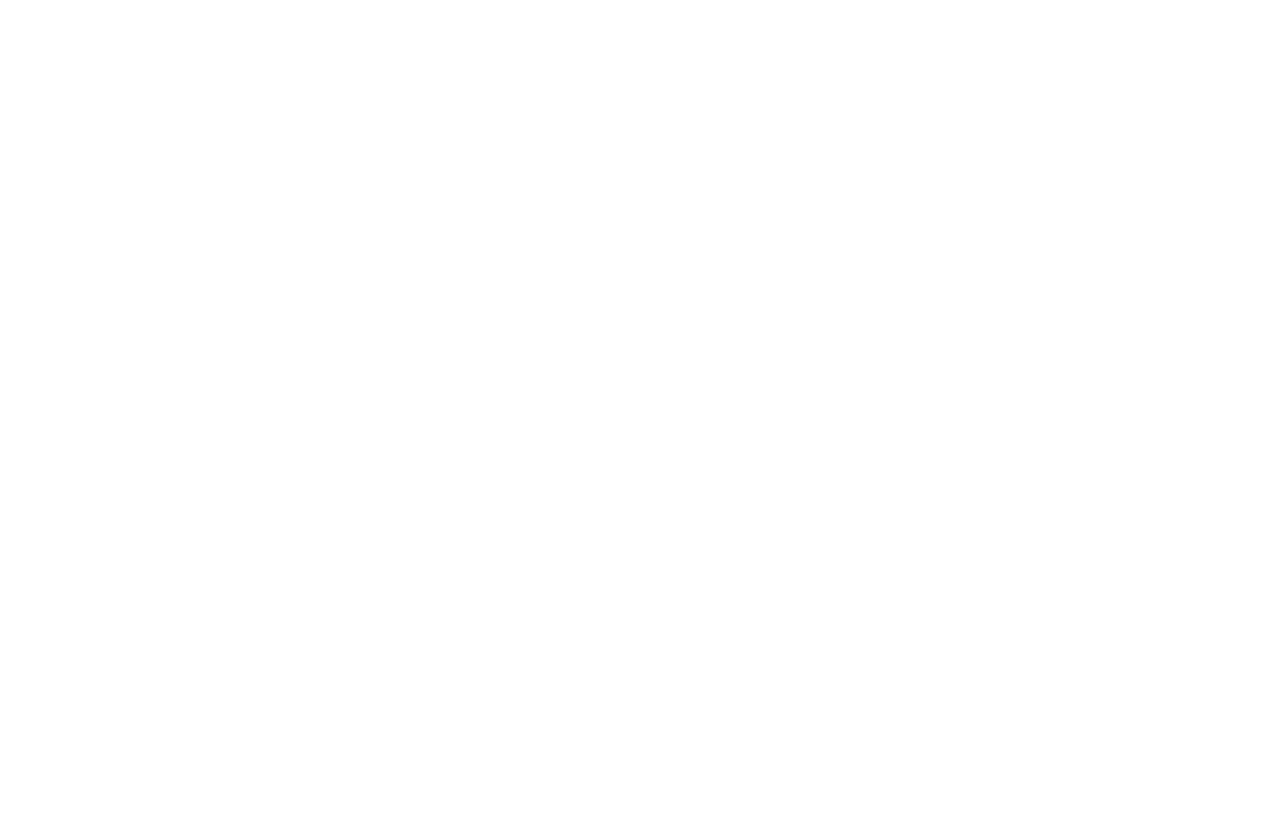
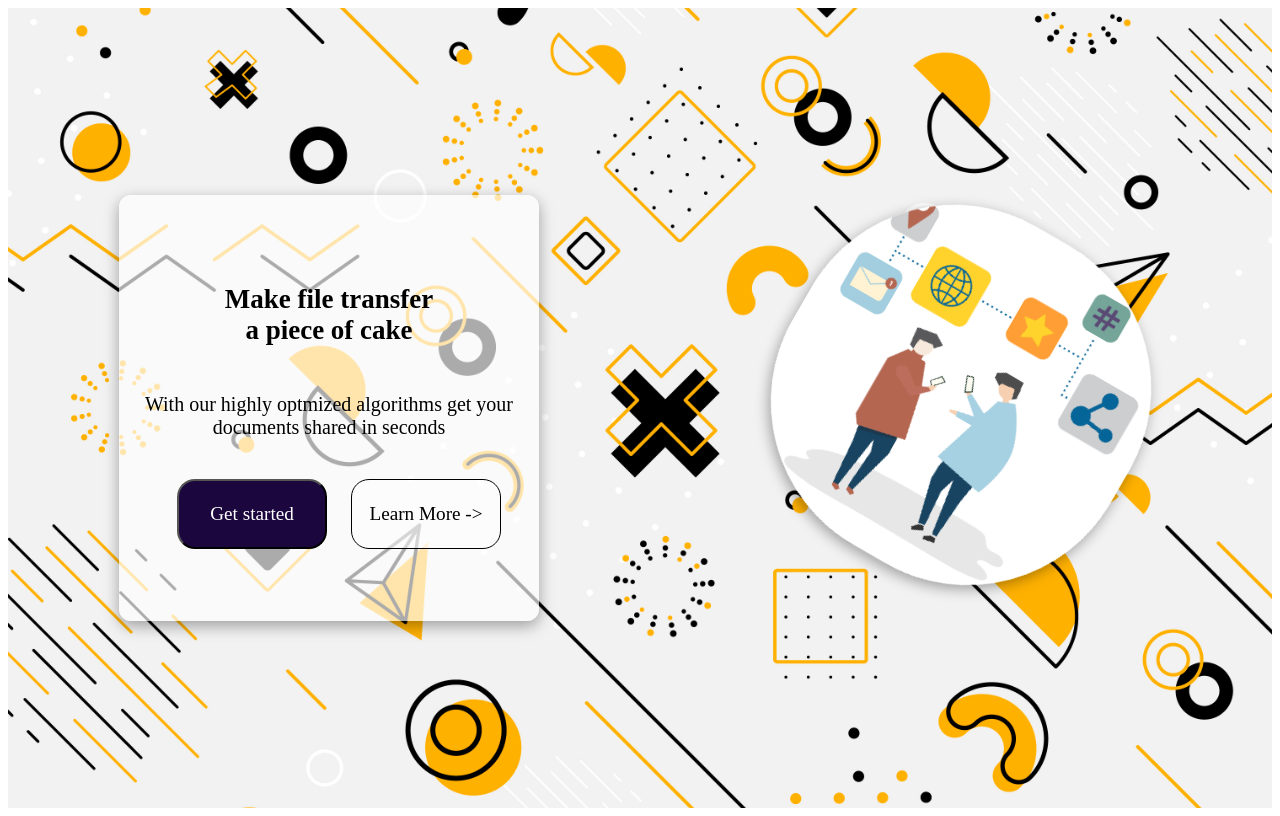
Before and after one commit to Dhananjay-12/QuiKShare, a plain HTML site: page index.html in a window 1280 px wide. Drawn offline with Linux system fonts and the light colour scheme.

Commit message:
Introduction Page

```diff
--- a/index.html
+++ b/index.html
@@ -10,6 +10,30 @@
     <!-- navbar -->
     <!-- navbar -->
     <!-- introduction -->
+    <section class="introduction-section">
+      <div class="container">
+        <div class="box1">
+          <p class="title">Make file transfer <br />a piece of cake</p>
+          <p class="inner-part">
+            With our highly optmized algorithms get your documents shared in
+            seconds
+          </p>
+          <div class="btn-wrapper">
+            <button class="get-started">Get started</button>
+            <button class="learn-more">Learn More -></button>
+          </div>
+        </div>
+
+        <div class="box2">
+          <img
+            src="img/hero-section-img.jpg"
+            alt=""
+            width="100%"
+            height="100%"
+          />
+        </div>
+      </div>
+    </section>
     <!-- introduction -->
     <!-- about us -->
     <!-- about us -->
--- a/style.css
+++ b/style.css
@@ -0,0 +1,104 @@
+/* <!-- introduction --> */
+.introduction-section {
+    height: 100vh;
+    font-family: "poppins";
+  }
+  .container {
+    background-image: url("img/hero-section-background.jpg");
+    background-size: cover;
+    background-position: center;
+    height: 100%;
+    display: grid;
+  }
+
+  .box1 {
+    padding-top: 1rem;
+    width: 420px;
+    height: 410px;
+    background-color: rgba(255, 255, 255, 0.67);
+    grid-column-start: 2;
+    grid-row-start: 2;
+    box-shadow: rgba(0, 0, 0, 0.35) 0px 5px 15px;
+    border-radius: 12px;
+
+    display: flex;
+    flex-direction: column;
+    justify-content: center;
+    align-items: center;
+  }
+
+  .box2 {
+    width: 400px;
+    height: 400px;
+    overflow: hidden;
+    background-image: url(img/hero-section-img.jpg);
+    background-color: rgba(255, 255, 255, 0.5);
+    border-radius: 45%;
+    grid-column-start: 4;
+    grid-row-start: 2;
+    box-shadow: rgba(0, 0, 0, 0.35) 0px 5px 15px;
+    animation: rotation 60s infinite linear;
+  }
+
+  @keyframes rotation {
+    0% {
+      transform: rotate(0deg) scale(0.9);
+    }
+    50% {
+      transform: rotate(180deg) scale(1);
+    }
+    100% {
+      transform: rotate(360deg) scale(0.9);
+    }
+  }
+
+  .title {
+    font-size: 27px;
+    font-weight: 700;
+    text-align: center;
+    margin-top: 20px;
+  }
+
+  .inner-part {
+    margin: 20px;
+    font-size: 20px;
+    text-align: center;
+  }
+
+  .get-started {
+    margin: 20px;
+    width: 150px;
+    height: 70px;
+    font-family: "poppins";
+    border-radius: 18px;
+    background-color: rgb(27, 7, 61);
+    color: #ffffff;
+    font-size: larger;
+    transition: all 0.3s ease-in;
+  }
+
+  .learn-more {
+    width: 150px;
+    font-family: "poppins";
+    border-style: none;
+    border: 1px solid #000;
+    height: 70px;
+    border-radius: 18px;
+    font-size: larger;
+    background-color: rgba(255, 255, 255, 0.5);
+    transition: all 0.3s ease-in;
+  }
+
+  .learn-more:hover {
+    background-color: #000;
+    color: #fff;
+    cursor: pointer;
+  }
+
+  .get-started:hover {
+    cursor: pointer;
+    background-color: #fff;
+    color: rgb(27, 7, 61);
+  }
+
+  /* <!-- introduction --> */
```
